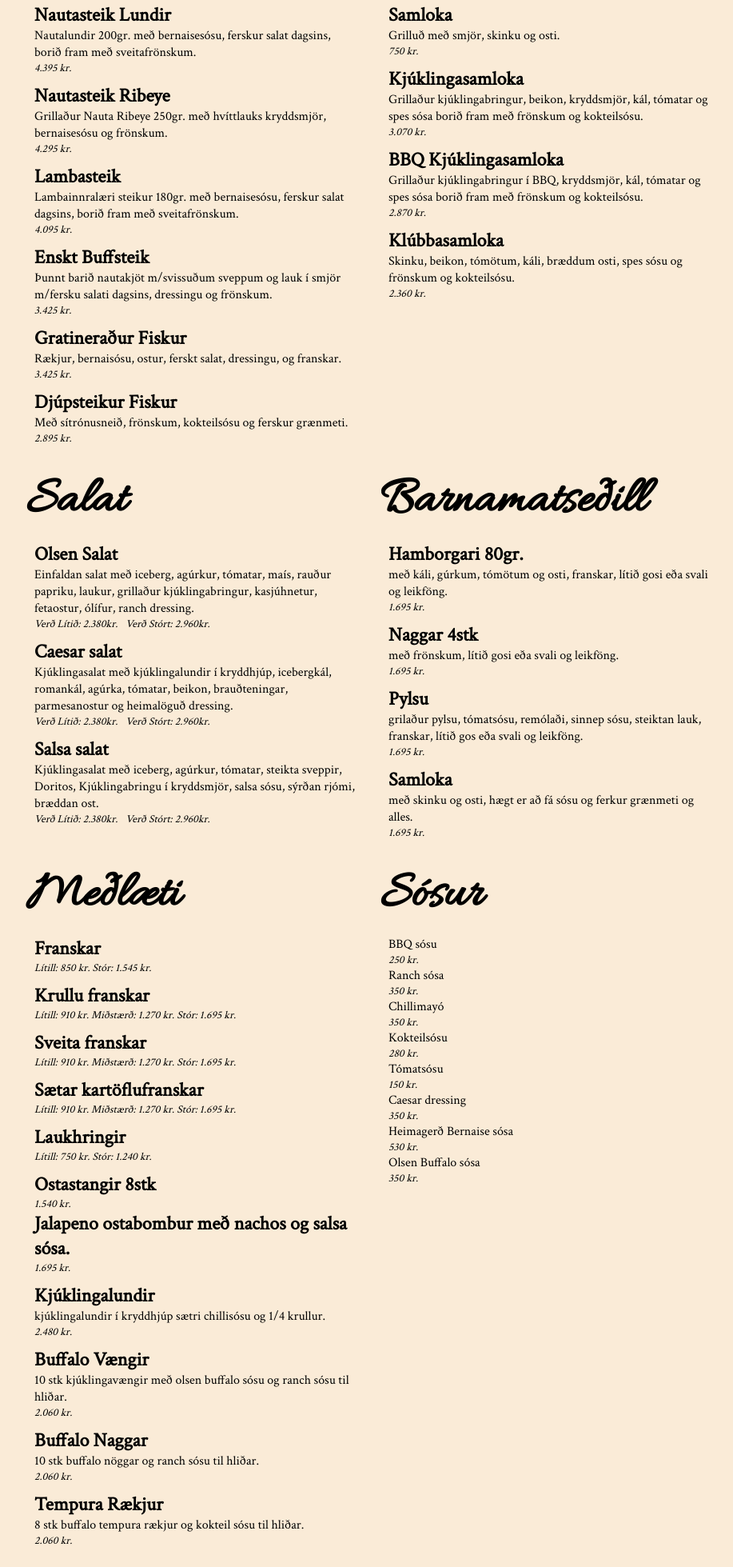
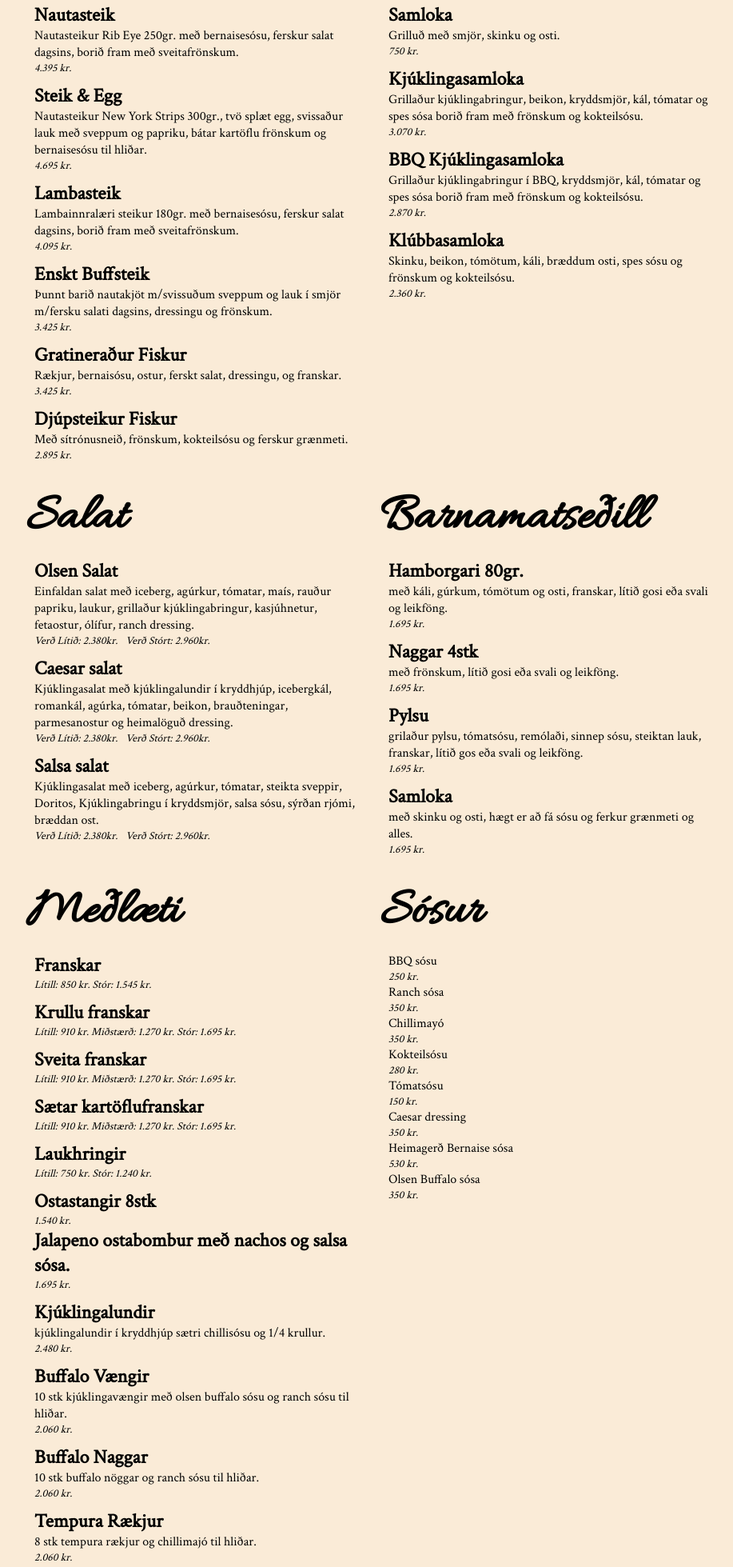
Before and after one commit to olsen-olsen/olsen-olsen.github.io, a website: page matsedill.html in a window 1280 px wide. Shown: the part 4341-6300 px from the top of the page at 80% size, without its empty margins (174-1091 px from the left). Drawn offline with Linux system fonts and the light colour scheme.

Commit message:
bæta við steak og egg og taka út lundir

```diff
--- a/matsedill.html
+++ b/matsedill.html
@@ -100,8 +100,9 @@
                   </div>
                   <div class="menu_list steikurogfiskur">
                       <h3 class="item_list title menusection">Steikur og Fiskur</h3>
-                      <div class="container_items items_SteikurogFiskur"><p class="nafn">Nautasteik Lundir</p><p class="lysing">Nautalundir 200gr. með bernaisesósu, ferskur salat dagsins, borið fram með sveitafrönskum.</p><p class="verd">4.395 kr.</p></div>
-                      <div class="container_items items_SteikurogFiskur"><p class="nafn">Nautasteik Ribeye</p><p class="lysing">Grillaður Nauta Ribeye 250gr. með hvíttlauks kryddsmjör, bernaisesósu og frönskum.</p><p class="verd">4.295 kr.</p></div>
+                      <div class="container_items items_SteikurogFiskur"><p class="nafn">Nautasteik</p><p class="lysing">Nautasteikur Rib Eye 250gr. með bernaisesósu, ferskur salat dagsins, borið fram með sveitafrönskum.</p><p class="verd">4.395 kr.</p></div>
+                      <div class="container_items items_SteikurogFiskur"><p class="nafn">Steik & Egg</p><p class="lysing">Nautasteikur New York Strips 300gr., tvö splæt egg, svissaður lauk með sveppum og papriku, bátar kartöflu frönskum og bernaisesósu til hliðar.</p><p class="verd">4.695 kr.</p></div>
+                      <!-- <div class="container_items items_SteikurogFiskur"><p class="nafn">Nautasteik Ribeye</p><p class="lysing">Grillaður Nauta Ribeye 250gr. með hvíttlauks kryddsmjör, bernaisesósu og frönskum.</p><p class="verd">4.295 kr.</p></div> -->
                       <!-- <div class="container_items items_SteikurogFiskur"><p class="nafn">Steik og Egg</p><p class="lysing">Nauta Ribeye 250gr., svissaður rauðlauk, með sveppum, pappriku, beikon, 2 egg, hvíttlauksmjör, bernaisesósu og frönskum.</p><p class="verd">5.295 kr.</p></div> -->
                       <div class="container_items items_SteikurogFiskur"><p class="nafn">Lambasteik</p><p class="lysing">Lambainnralæri steikur 180gr. með bernaisesósu, ferskur salat dagsins, borið fram með sveitafrönskum.</p><p class="verd">4.095 kr.</p></div>
                       <div class="container_items items_SteikurogFiskur"><p class="nafn">Enskt Buffsteik</p><p class="lysing">Þunnt barið nautakjöt m/svissuðum sveppum og lauk í smjör m/fersku salati dagsins, dressingu og frönskum.</p><p class="verd">3.425 kr.</p></div>
@@ -179,7 +180,7 @@
                       </div>
                       <div class="container_items items_brunch">
                         <p class="nafn">Tempura Rækjur</p>
-                        <p class="lysing">8 stk buffalo tempura rækjur og kokteil sósu til hliðar.</p>
+                        <p class="lysing">8 stk tempura rækjur og chillimajó til hliðar.</p>
                         <p class="verd">2.060 kr.</p>
                       </div>
                   </div>
```
Also changed, not shown: enskumatsedill.html (+4 -3 lines).
